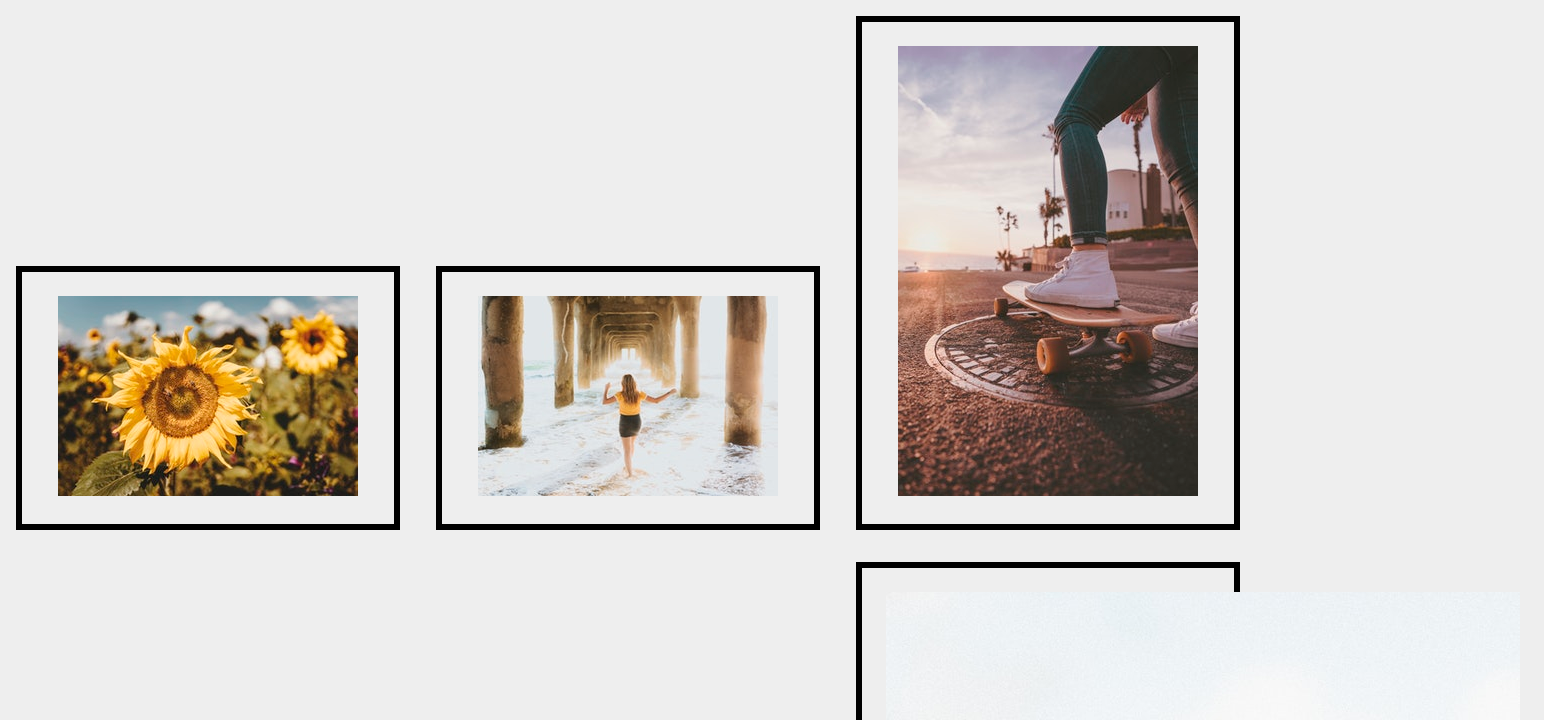
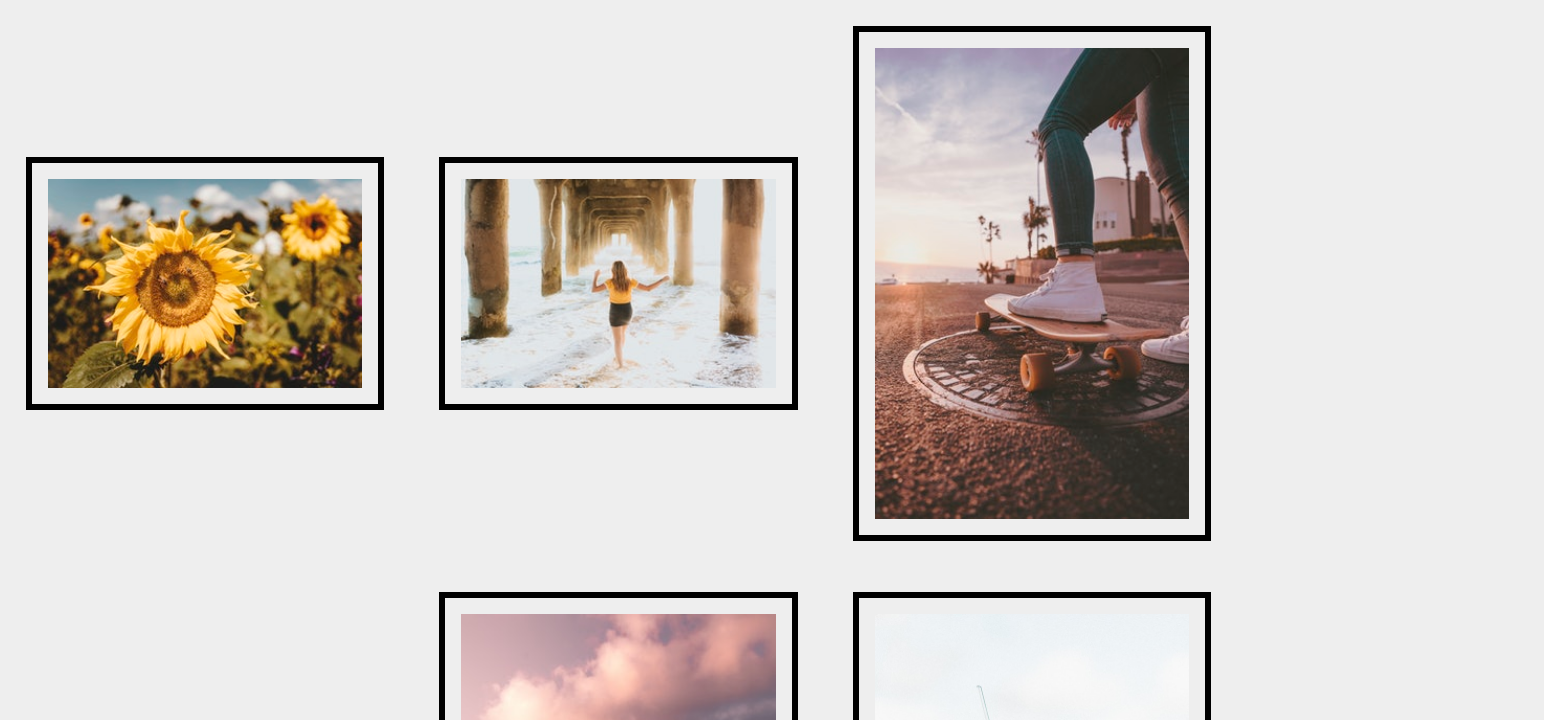
Before and after one commit to AleksandarBoev/Softuni-HTML-CSS, a plain HTML site: page 04.CssBoxModel/t05_photo_gallery_inline_block/index.html in a window 1280 px wide. Shown: the top 720 px of the page, 1544 px wide, since content can reach past the window. Drawn offline with Linux system fonts and the light colour scheme.

Commit message:
Added the last task

```diff
--- a/04.CssBoxModel/t05_photo_gallery_inline_block/style.css
+++ b/04.CssBoxModel/t05_photo_gallery_inline_block/images.css
@@ -1,8 +1,3 @@
-* {
-    padding: 0;
-    margin: 0;
-}
-
 body {
     background-color: #EEEEEE;
 }
@@ -12,12 +7,13 @@ li {
     border-color: black;
     border-style: solid;
     display: inline-block;
-    width: 30%;
-    box-sizing: border-box;
-    text-align: center;
-    margin: 1em;
+    width: 28%;
+    margin: 2%;
+    vertical-align: middle;
 }
 
 img {
-    padding: 1.5em;
+    padding: 1em;
+    display: block;
+    width: 100%;
 }
--- a/04.CssBoxModel/t05_photo_gallery_inline_block/index.html
+++ b/04.CssBoxModel/t05_photo_gallery_inline_block/index.html
@@ -3,7 +3,8 @@
 <head>
     <meta charset="UTF-8">
     <title>Photo Gallery - Inline Block</title>
-    <link rel="stylesheet" href="style.css">
+    <link rel="stylesheet" href="images.css">
+    <link rel="stylesheet" href="reset.css">
 </head>
 <body>
 
--- /dev/null
+++ b/04.CssBoxModel/t05_photo_gallery_inline_block/reset.css
@@ -0,0 +1,12 @@
+* {
+    padding: 0;
+    margin: 0;
+}
+
+html {
+    box-sizing: border-box;
+}
+
+*, *::before, *::after {
+    box-sizing: inherit;
+}
```
